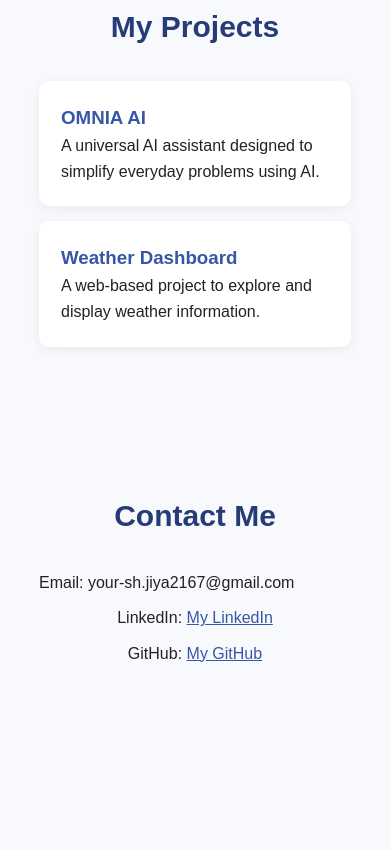
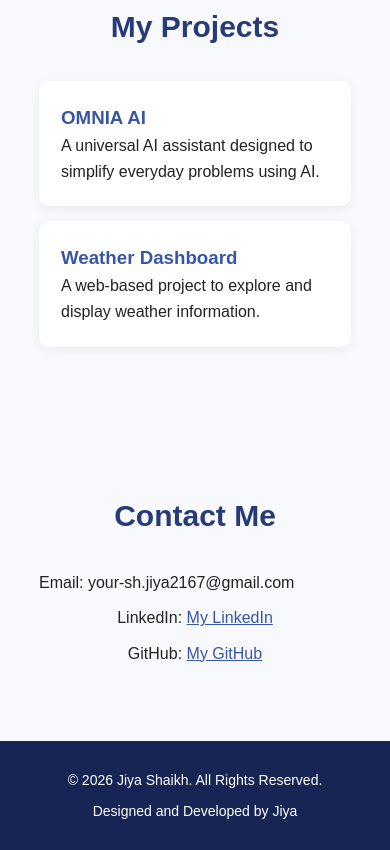
Before and after one commit to shjiya2167/Github-practical-test, a plain HTML site: page index.html in a window 390 px wide. Shown: the part 2180-3030 px from the top of the page. Before the commit the page ends 2921 px from the top, so only its background shows below. Drawn offline with Linux system fonts and the light colour scheme.

Commit message:
Add footer to portfolio

```diff
--- a/index.html
+++ b/index.html
@@ -97,6 +97,13 @@
         <p>LinkedIn: <a href="https://www.linkedin.com/in/jiya-shaikh-826b38388/" target="_blank">My LinkedIn</a></p>
         <p>GitHub: <a href="https://github.com/shjiya2167" target="_blank">My GitHub</a></p>
     </section>
+
+<!-- Footer Section -->
+<footer>
+    <p>© 2026 Jiya Shaikh. All Rights Reserved.</p>
+    <p>Designed and Developed by Jiya</p>
+</footer>
+
     <script src="script.js"></script>
 </body>
 </html>
--- a/style.css
+++ b/style.css
@@ -191,4 +191,19 @@ footer {
     .hero h1 {
         font-size: 40px;
     }
+
+/* Footer */
+
+footer {
+    background-color: #172554;
+    color: white;
+    text-align: center;
+    padding: 20px;
 }
+
+footer p {
+    margin: 8px;
+    font-size: 14px;
+}
+
+}
```
